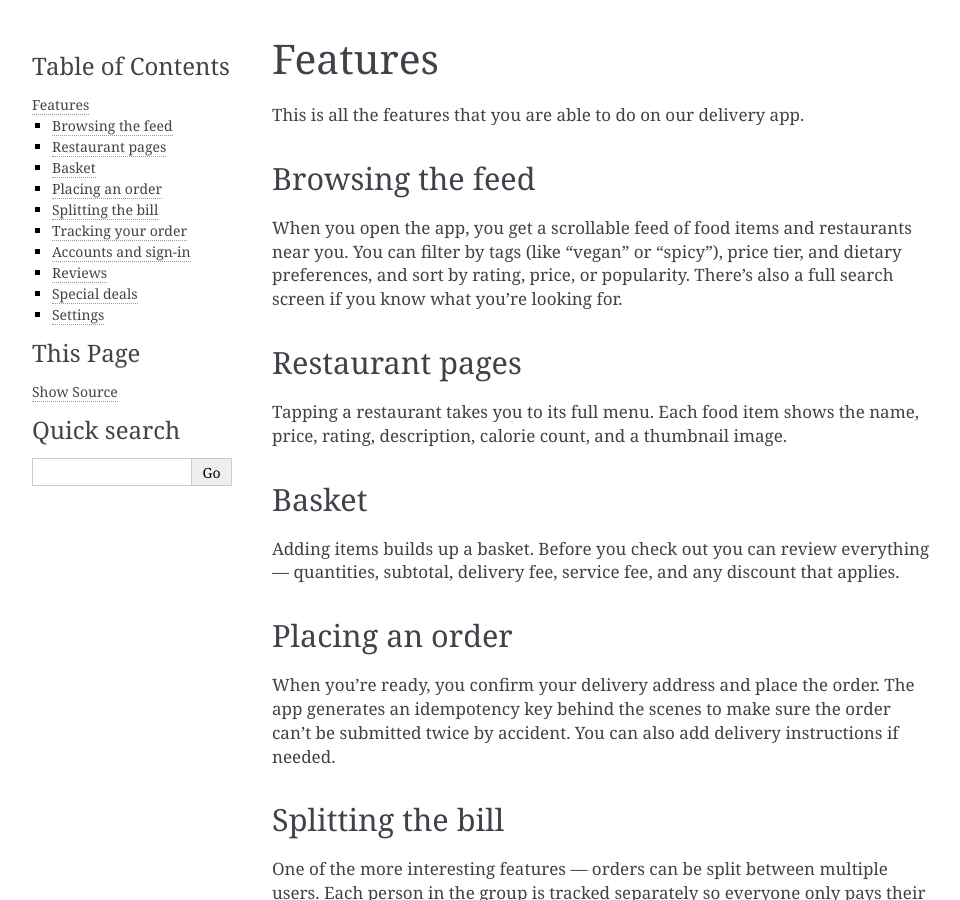
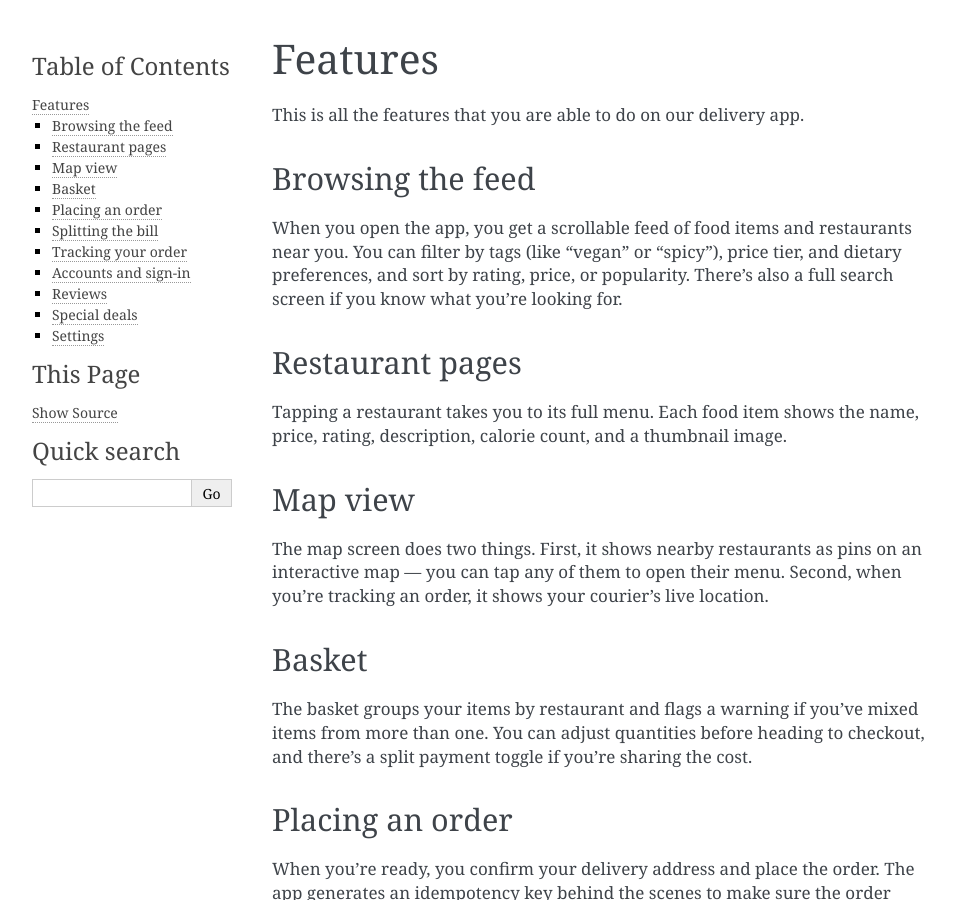
Before and after one commit to The-Delivery-App/the_delivery_app, a Sphinx documentation site: the page built from docs/features.rst, in a window 1280 px wide and 900 px high. Shown: the whole window, without its empty margins (148-1108 px from the left). Built offline with Sphinx 7.4.7, drawn with Linux system fonts in a browser that asks for light colours; pages that are not in the unit, such as notebooks, are missing from menus.

Commit message:
features documentation update

```diff
--- a/docs/features.rst
+++ b/docs/features.rst
@@ -13,10 +13,15 @@ Restaurant pages
 
 Tapping a restaurant takes you to its full menu. Each food item shows the name, price, rating, description, calorie count, and a thumbnail image.
 
+Map view
+--------
+
+The map screen does two things. First, it shows nearby restaurants as pins on an interactive map — you can tap any of them to open their menu. Second, when you're tracking an order, it shows your courier's live location.
+
 Basket
 ------
 
-Adding items builds up a basket. Before you check out you can review everything — quantities, subtotal, delivery fee, service fee, and any discount that applies.
+The basket groups your items by restaurant and flags a warning if you've mixed items from more than one. You can adjust quantities before heading to checkout, and there's a split payment toggle if you're sharing the cost.
 
 Placing an order
 ----------------
```
